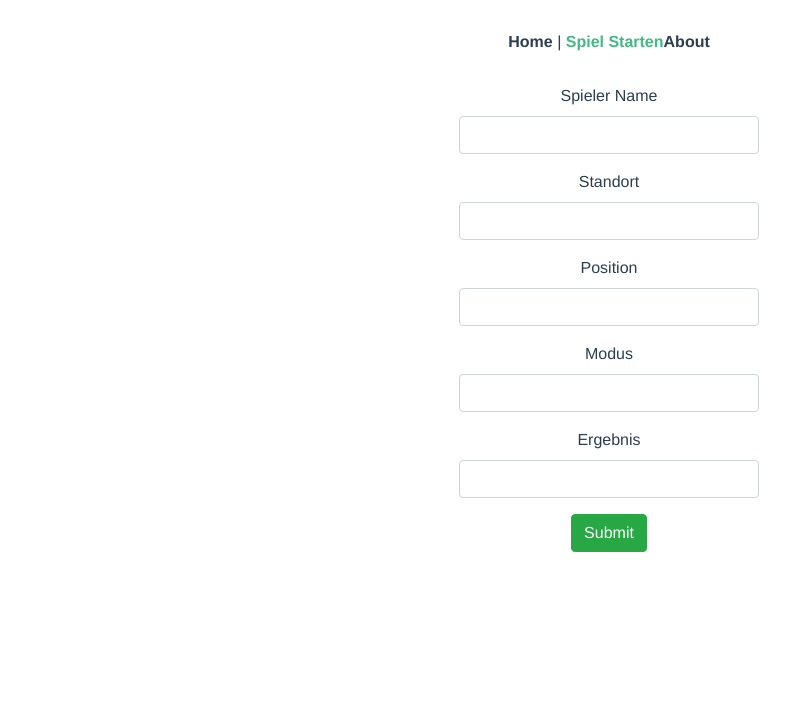
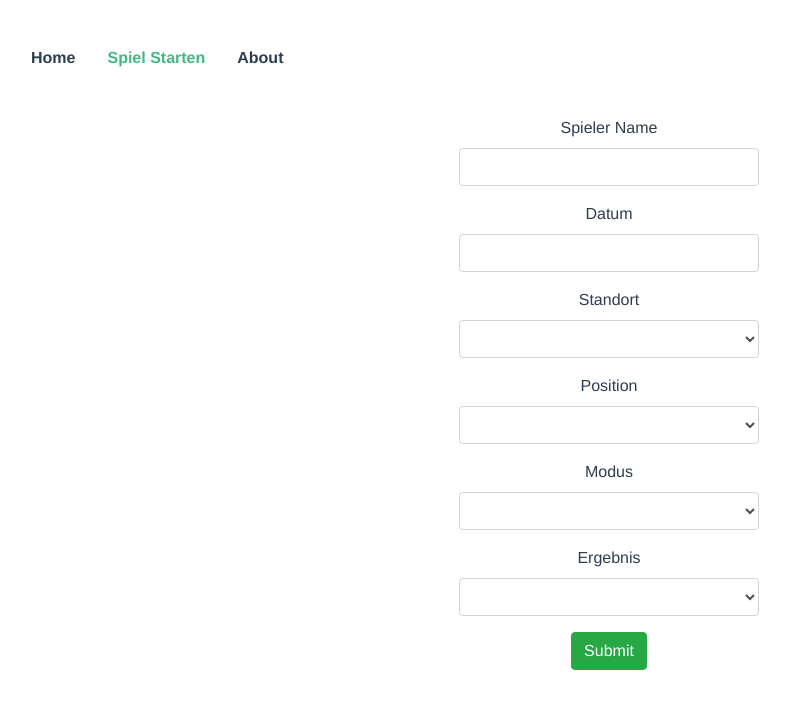
Before and after one commit to GanyFeta/kicker-plattform, a Vue app: page /startGame in a window 1280 px wide. Shown: the top 708 px of the page, without its empty margins (31-821 px from the left). Built offline with nearby package versions, Linux system fonts and the light colour scheme.

Commit message:
etwas styling

```diff
--- a/package.json
+++ b/package.json
@@ -15,7 +15,8 @@
     "jquery": "^3.6.0",
     "popper.js": "^1.16.1",
     "vue": "^3.2.6",
-    "vue-router": "^4.0.3"
+    "vue-router": "^4.0.3",
+    "vue3-datepicker": "^0.2.5"
   },
   "devDependencies": {
     "@babel/core": "^7.12.16",
--- a/src/App.vue
+++ b/src/App.vue
@@ -1,8 +1,10 @@
 <template>
   <div id="nav">
-    <router-link to="/">Home</router-link> |
-    <router-link to="/startGame">Spiel Starten</router-link>
-    <router-link to="/about">About</router-link>
+    <nav class="navbar navbar-expand navbar-light">
+      <router-link to="/" class="nav-link">Home</router-link>
+      <router-link to="/startGame" class="nav-link">Spiel Starten</router-link>
+      <router-link to="/about" class="nav-link">About</router-link>
+    </nav>
   </div>
   <router-view />
 </template>
--- a/src/components/StartGame/StartGame.vue
+++ b/src/components/StartGame/StartGame.vue
@@ -10,50 +10,77 @@
             id="name"
             required
             v-model="game.playerName"
-            name="Spieler Name"
+            name="Spieler Name:"
+          />
+        </div>
+
+        <div class="form-group">
+          <label for="date">Datum</label>
+          <input
+            type="text"
+            class="form-control"
+            id="date"
+            required
+            v-model="game.date"
+            name="Spiel Datum:"
           />
         </div>
 
         <div class="form-group">
           <label for="Standort">Standort</label>
-          <input
+          <select
             class="form-control"
-            id="Standort"
+            id="location"
             required
             v-model="game.playerLocation"
-            name="Standort"
-          />
+            name="Standort:"
+          >
+            <option>Berlin</option>
+            <option>München</option>
+            <option>Würzburg</option>
+          </select>
         </div>
         <div class="form-group">
           <label for="Position">Position</label>
-          <input
+          <select
             class="form-control"
-            id="Position"
+            id="position"
             required
             v-model="game.playerPosition"
-            name="Spieler Position"
-          />
+            name="Spieler Position:"
+          >
+            <option>Vorne</option>
+            <option>Hinten</option>
+          </select>
         </div>
 
         <div class="form-group">
           <label for="Modus">Modus</label>
-          <input
+          <select
             class="form-control"
-            id="Modus"
+            id="modus"
             required
             v-model="game.gameModus"
-            name="Modus"
-          />
+            name="Modus:"
+          >
+            <option>1-Match</option>
+            <option>BestOf 3</option>
+            <option>BestOf 5</option>
+          </select>
         </div>
 
         <div class="form-group">
           <label for="Ergebnis">Ergebnis</label>
-          <input
+          <select
             class="form-control"
-            id="Ergebnis"
+            id="result"
+            required
             v-model="game.gameResult"
-            name="Ergebnis"
-          />
+            name="Ergebnis:"
+          >
+            <option>Gewonnen</option>
+            <option>Verloren</option>
+          </select>
         </div>
 
         <button @click="saveGame" class="btn btn-success">Submit</button>
@@ -61,7 +88,9 @@
 
       <div v-else>
         <h4>Spiel angelegt!</h4>
-        <button class="btn btn-success" @click="newGame">Add</button>
+        <button class="btn btn-success" @click="newGame">
+          Neues Spiel anlegen
+        </button>
       </div>
     </div>
   </section>
@@ -69,6 +98,10 @@
 
 <script>
 import DataService from "../services/DataService";
+
+// import Datepicker from "vue3-datepicker";
+// import { ref } from "vue";
+// const date = ref(new Date());
 
 export default {
   name: "add-player",
@@ -89,6 +122,7 @@ export default {
     saveGame() {
       let data = {
         name: this.game.playerName,
+        date: this.game.date,
         playerLocation: this.game.playerLocation,
         playerPosition: this.game.playerPosition,
         gameModus: this.game.gameModus,
```
Also changed, not shown: 1 other file (tests, documents, lock files or other folders).
